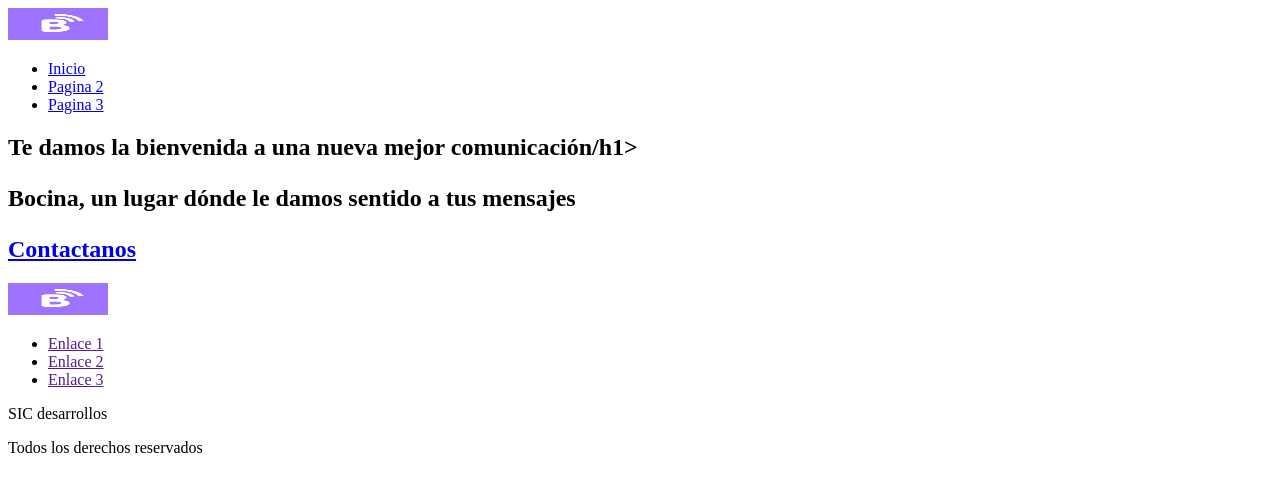
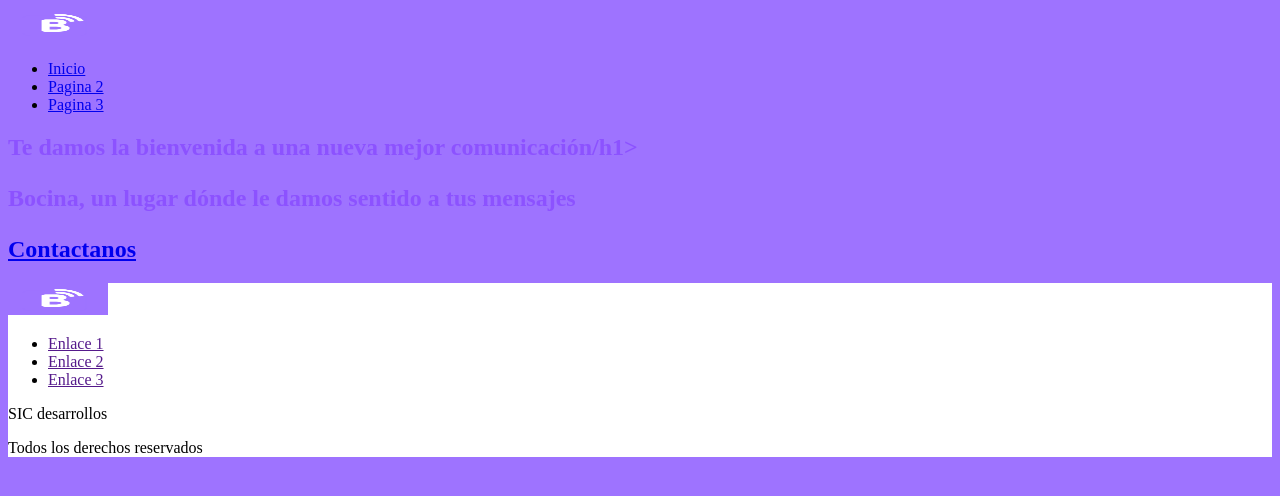
Before and after one commit to sebacordero/proyecto-web-pd, a plain HTML site: page index.html in a window 1280 px wide. Drawn offline with Linux system fonts and the light colour scheme.

Commit message:
Update index.html

```diff
--- a/index.html
+++ b/index.html
@@ -7,6 +7,22 @@
     <meta name="viewport" content="width=device-width, initial-scale=1.0">
     <title>Bocina</title>
 </head>
+<style>
+    body {
+        background-color:#9e73ff;
+    }
+    h1 {
+        color:#e7dff;
+    }
+    h1 {
+        color:#8c52ff
+    }
+    footer {
+        background-color:#ffffff
+    }
+
+</style>
+
 
 <body>
     <header>
```
